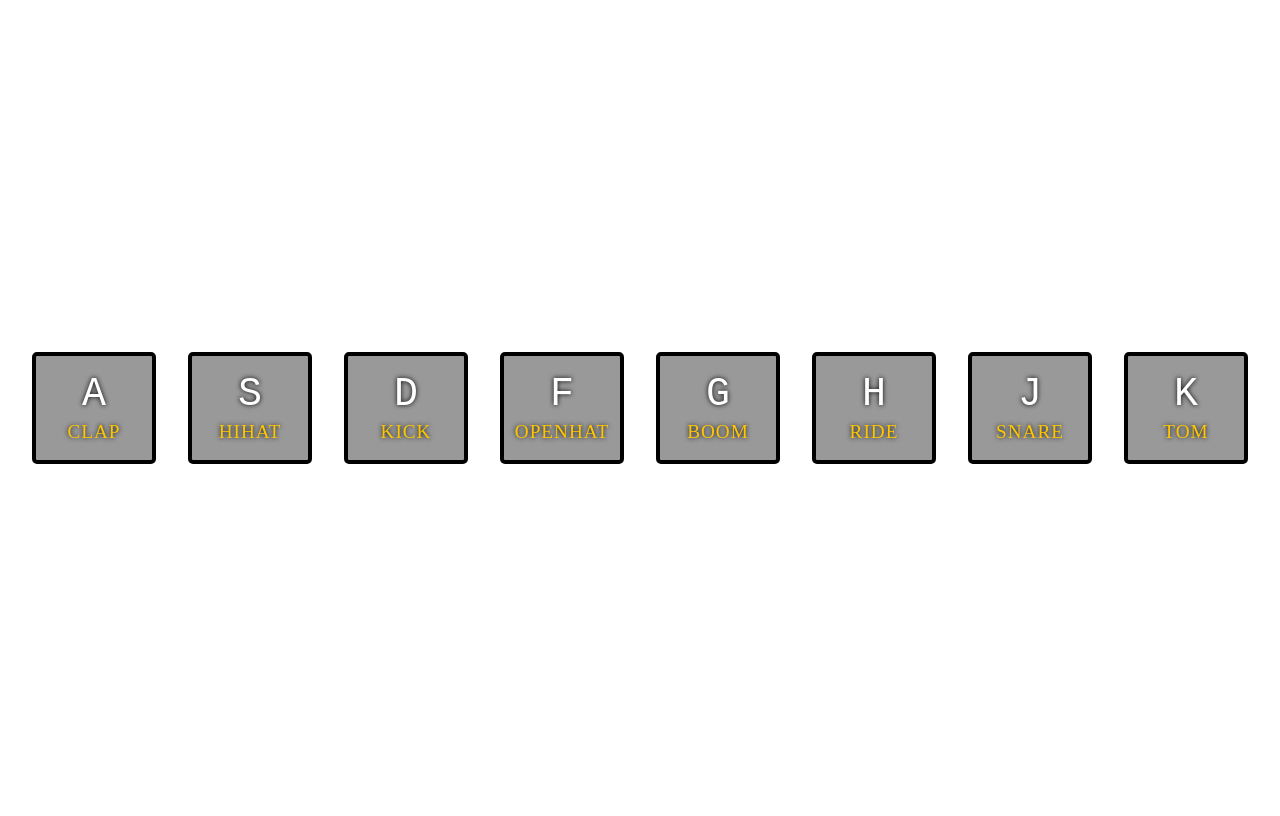
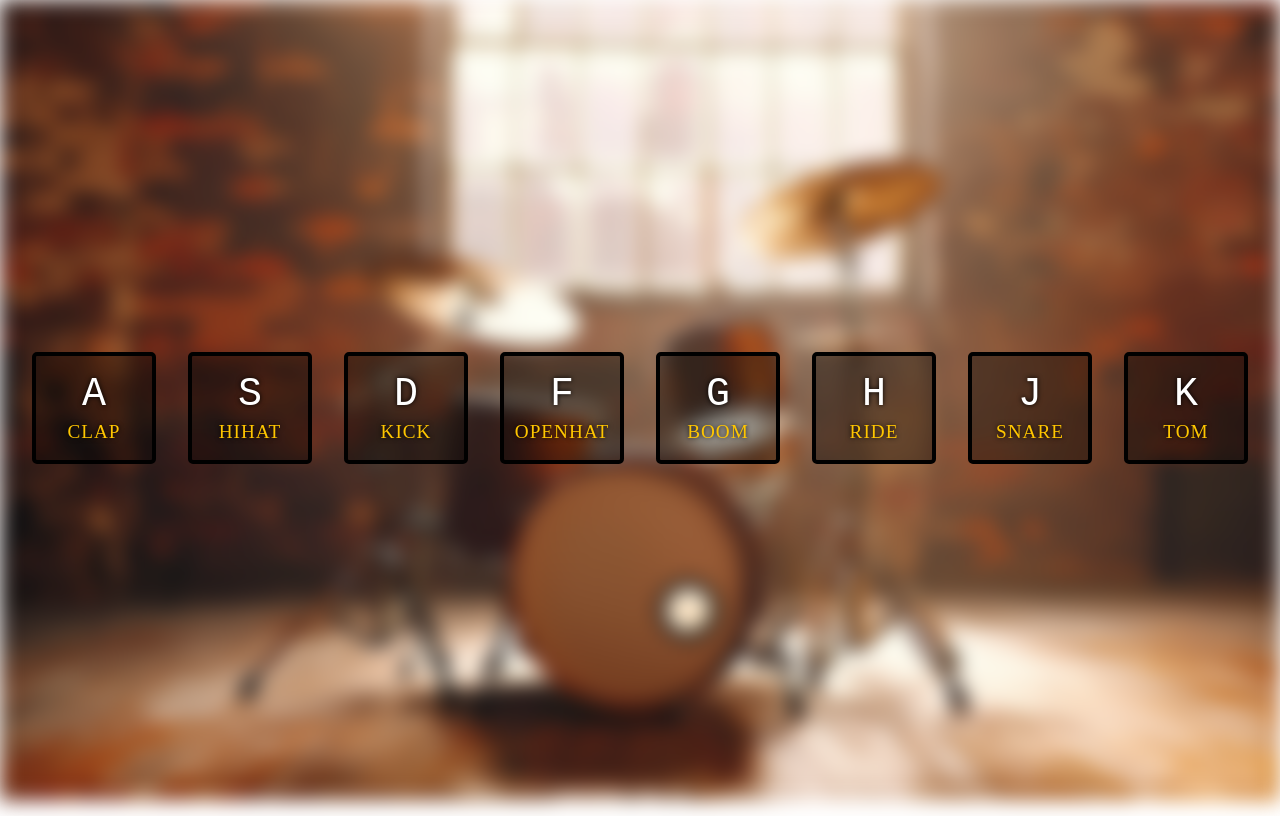
Before and after one commit to 007Pradip/JavaScript-30-Days-Practice, a plain HTML site: page DrumKit/index.html in a window 1280 px wide. Drawn offline with Linux system fonts and the light colour scheme.

Commit message:
Update in DrumKit

```diff
--- a/DrumKit/index.html
+++ b/DrumKit/index.html
@@ -7,6 +7,7 @@
     <link rel="stylesheet" href="style.css">
 </head>
 <body>
+    <img src="/DrumKit/images/drum.jpg" class="banner" alt="background image">
     <div class="keys">
         <!-- every key has its unique data-key or a number -->
         <div data-key="65" class="key">
--- a/DrumKit/style.css
+++ b/DrumKit/style.css
@@ -1,6 +1,7 @@
 .body{
     background-color: black;
     text-align: center;
+
 }
 
 .keys{
@@ -42,3 +43,20 @@ kbd{
     letter-spacing: 1px;
     color: #ffc600;
 }
+
+.banner{
+    width: 100%;
+    height: 100vh;
+    z-index: -1;
+    position: absolute;
+    top: 0;
+    left: 0;
+    object-fit: cover;
+    object-position: center;
+    filter: blur(10px);
+    -webkit-filter: blur(10px);
+    -moz-filter: blur(10px);
+    -o-filter: blur(10px);
+    -ms-filter: blur(10px);
+
+}
```
Also changed, not shown: DrumKit/images/drum.jpg (added).
